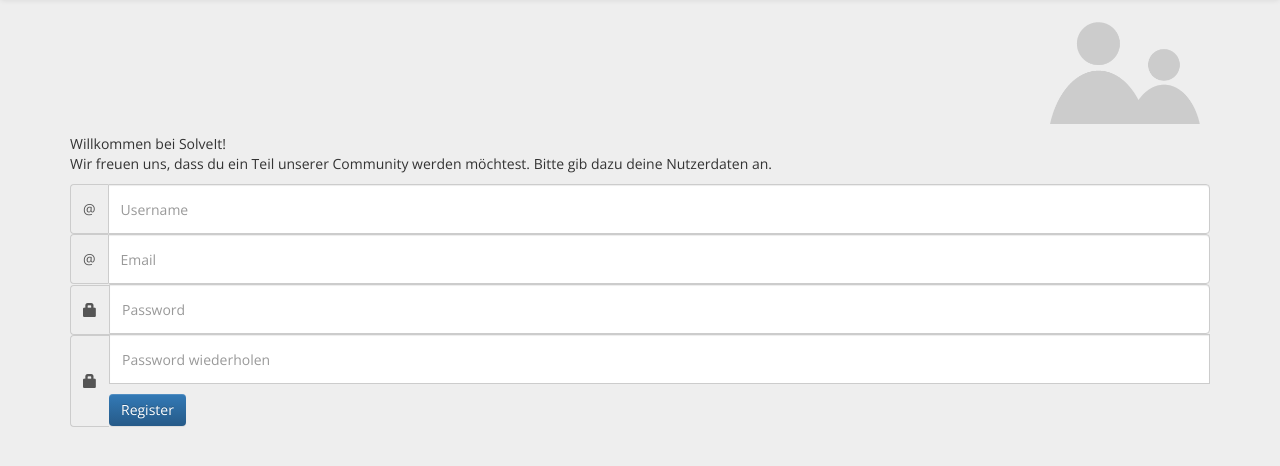
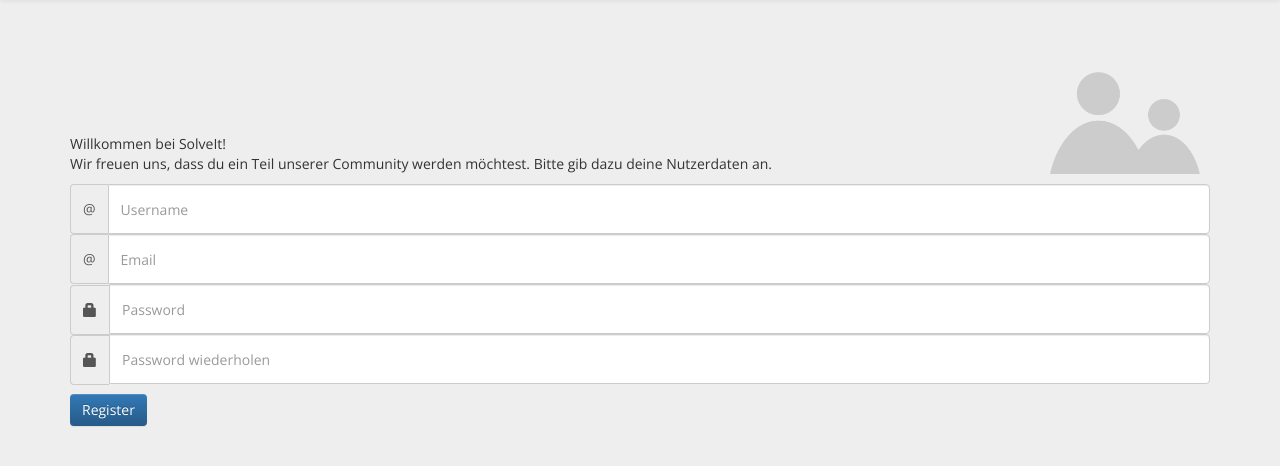
Before and after one commit to Pfeifenjoy/EduHack, a PHP site: page /index.php?s=register in a window 1280 px wide. Shown: the part 53-519 px from the top of the page. Run offline with PHP 8.4, Linux system fonts and the light colour scheme; some libraries are stand-ins or nearby versions.

Commit message:
register.php & css

```diff
--- a/sites/register.php
+++ b/sites/register.php
@@ -22,10 +22,12 @@
 ?>
 
           <div class="register">
-    <img src="img/login_bild.png" />
+            <div>
               <p>Willkommen bei SolveIt!<br />
                 Wir freuen uns, dass du ein Teil unserer Community werden möchtest. Bitte gib dazu deine Nutzerdaten an.</p>
-  <form method="post" action="index.php?s=register">
+              <img src="img/login_bild.png" />
+            </div>
+            <form method="post" class="clear" action="index.php?s=register">
               <div class="input-group">
                   <span class="input-group-addon" id="basic-addon1">@</span>
                   <input name="id" type="text" class="form-control" placeholder="Username" aria-describedby="basic-addon1">
@@ -44,7 +46,7 @@
               <div class="input-group">
                   <span class="input-group-addon glyphicon glyphicon-lock" id="basic-addon1"></span>
                   <input name="repw" type="password" class="form-control" placeholder="Password wiederholen" aria-describedby="basic-addon1">
-    <div>
+              </div>
               <input class="btn btn-primary" type="submit" value="Register" />
             </form>
           </div>
```
Lines whose indentation alone changed are shown as unchanged.
